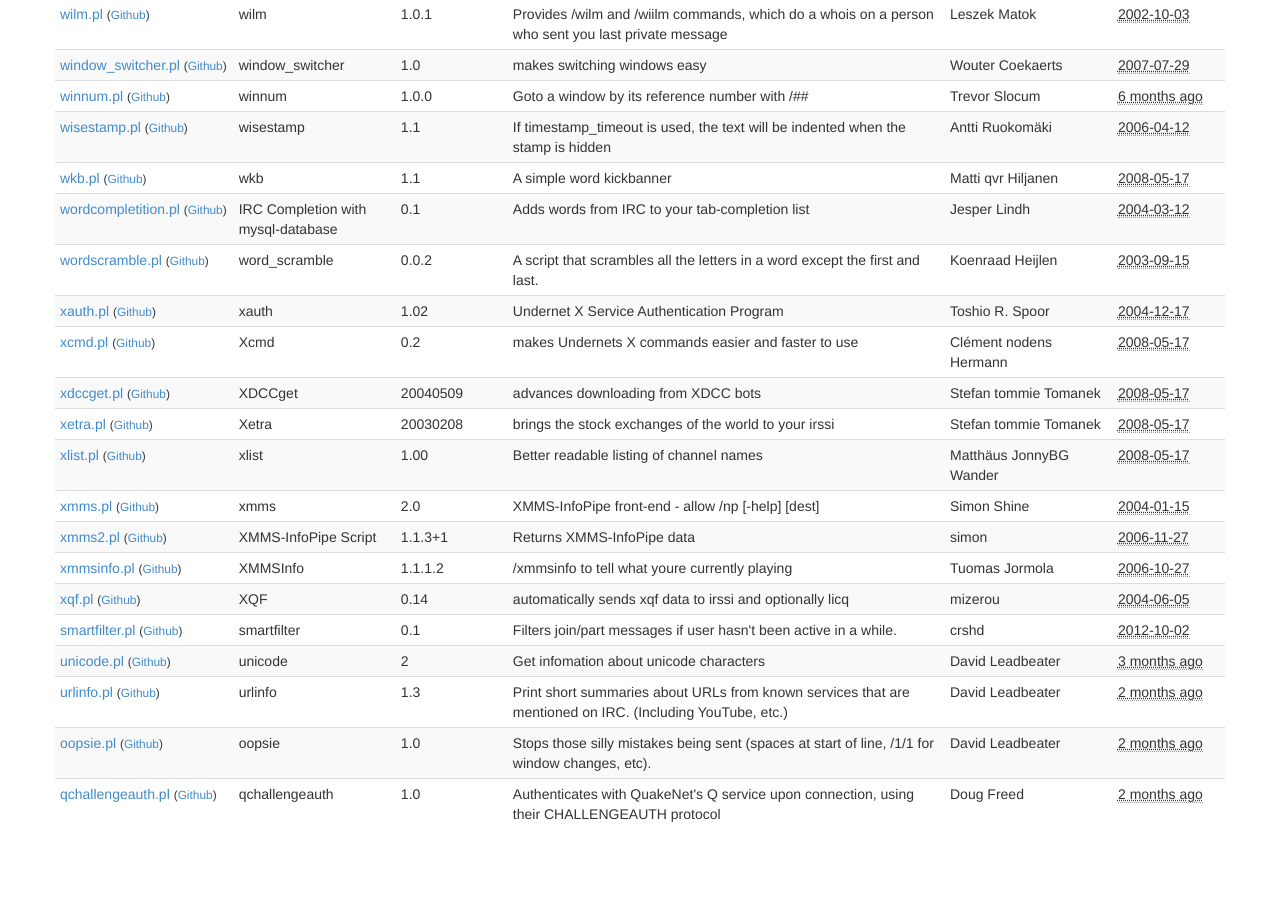
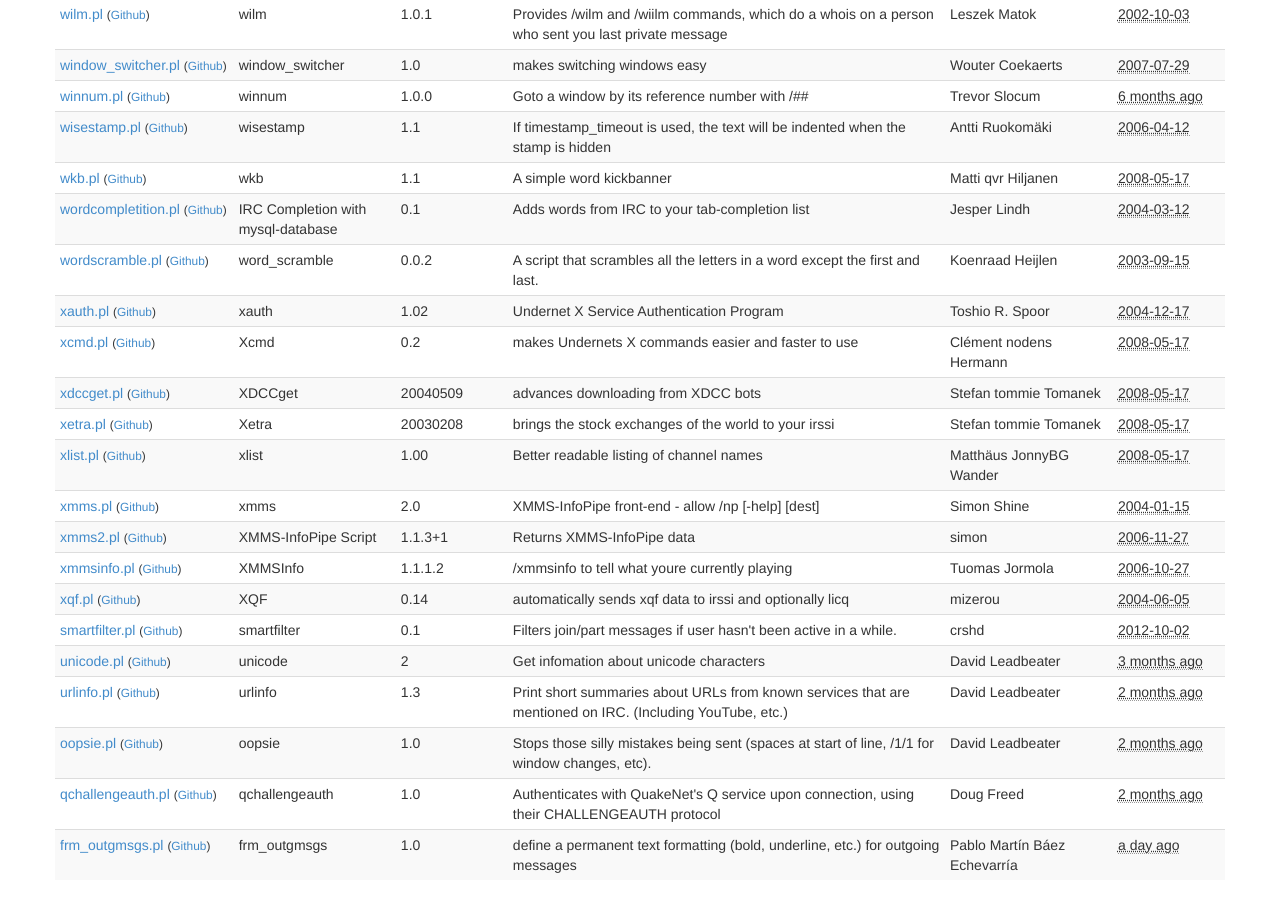
Before and after one commit to irssi/scripts.irssi.org, a Jekyll site: the page built from index.html, in a window 1280 px wide and 900 px high, scrolled down 17797 px. Built offline with Jekyll 4.4.1, drawn with Linux system fonts in a browser that asks for light colours; before the commit the page ends 18646 px from its top, so only the background shows below that.

Commit message:
Add frm_outgmsgs.pl

```diff
--- a/_data/scripts.yaml
+++ b/_data/scripts.yaml
@@ -4276,3 +4276,12 @@
   license: "GPLv3+"
   name: "qchallengeauth"
   version: "1.0"
+
+- authors: "Pablo Martín Báez Echevarría"
+  contact: "pab_24n@outlook.com"
+  description: "define a permanent text formatting (bold, underline, etc.) for outgoing messages"
+  filename: "frm_outgmsgs.pl"
+  modified: "2014-10-16"
+  license: "Public Domain"
+  name: "frm_outgmsgs"
+  version: "1.0"
```
Also changed, not shown: 1 other file.
